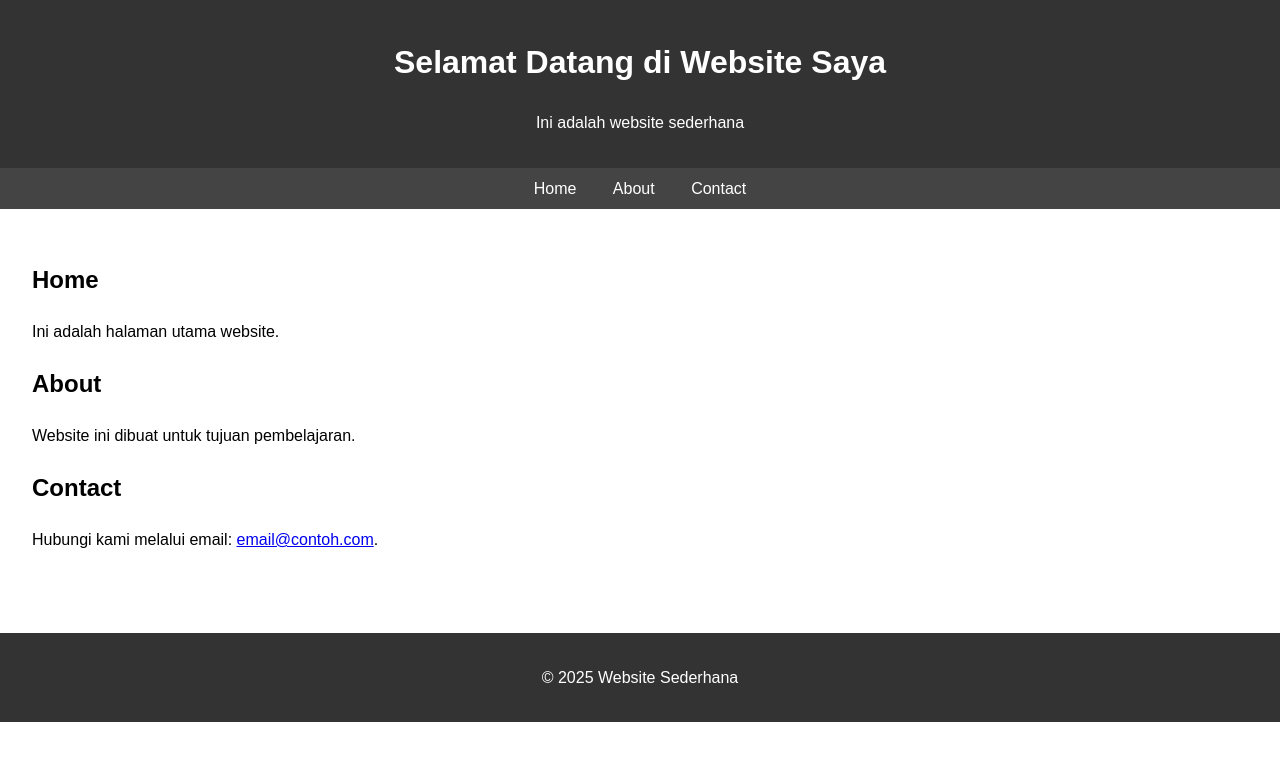
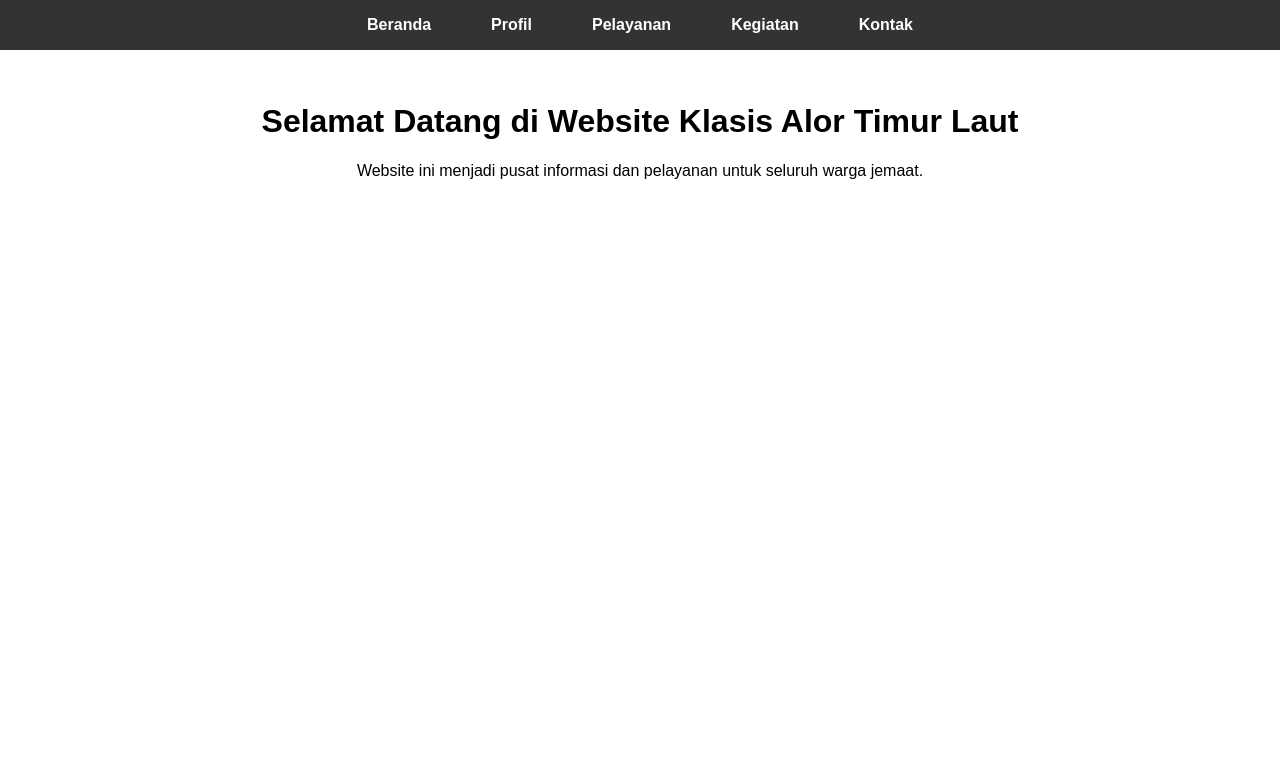
Before and after one commit to KlasisAlorTimurLaut/KlasisATL-Website, a plain HTML site: page index.html in a window 1280 px wide. Drawn offline with Linux system fonts and the light colour scheme.

Commit message:
Add files via upload

```diff
--- a/index.html
+++ b/index.html
@@ -3,71 +3,98 @@
 <head>
     <meta charset="UTF-8">
     <meta name="viewport" content="width=device-width, initial-scale=1.0">
-    <title>Website Sederhana</title>
+    <title>Klasis Alor Timur Laut</title>
     <style>
+        /* Gaya umum untuk halaman */
         body {
             font-family: Arial, sans-serif;
             margin: 0;
             padding: 0;
-            line-height: 1.6;
         }
-        header {
-            background: #333;
+
+        /* Gaya untuk navigasi */
+        nav {
+            background-color: #333;
             color: #fff;
             padding: 1rem 0;
-            text-align: center;
         }
-        nav {
-            background: #444;
-            padding: 0.5rem;
-            text-align: center;
+
+        nav ul {
+            list-style: none;
+            margin: 0;
+            padding: 0;
+            display: flex;
+            justify-content: center;
         }
-        nav a {
+
+        nav ul li {
+            margin: 0 15px;
+        }
+
+        nav ul li a {
             color: #fff;
             text-decoration: none;
-            margin: 0 1rem;
+            font-weight: bold;
+            padding: 10px 15px;
+            transition: background-color 0.3s ease;
         }
-        nav a:hover {
-            text-decoration: underline;
+
+        nav ul li a:hover {
+            background-color: #555;
+            border-radius: 5px;
         }
-        .container {
-            padding: 2rem;
+
+        /* Dropdown menu */
+        nav ul li {
+            position: relative;
         }
-        footer {
-            background: #333;
+
+        nav ul li ul {
+            display: none;
+            position: absolute;
+            top: 100%;
+            left: 0;
+            background-color: #444;
+            list-style: none;
+            padding: 10px 0;
+            margin: 0;
+        }
+
+        nav ul li ul li {
+            padding: 5px 15px;
+        }
+
+        nav ul li ul li a {
             color: #fff;
-            text-align: center;
-            padding: 1rem 0;
-            margin-top: 2rem;
+            text-decoration: none;
+            font-weight: normal;
+        }
+
+        nav ul li:hover ul {
+            display: block;
         }
     </style>
 </head>
 <body>
-    <header>
-        <h1>Selamat Datang di Website Saya</h1>
-        <p>Ini adalah website sederhana</p>
-    </header>
     <nav>
-        <a href="#home">Home</a>
-        <a href="#about">About</a>
-        <a href="#contact">Contact</a>
+        <ul>
+            <li><a href="#home">Beranda</a></li>
+            <li>
+                <a href="#profil">Profil</a>
+                <ul>
+                    <li><a href="#visi-misi">Visi & Misi</a></li>
+                    <li><a href="#sejarah">Sejarah</a></li>
+                    <li><a href="#pengurus">Pengurus</a></li>
+                </ul>
+            </li>
+            <li><a href="#pelayanan">Pelayanan</a></li>
+            <li><a href="#kegiatan">Kegiatan</a></li>
+            <li><a href="#kontak">Kontak</a></li>
+        </ul>
     </nav>
-    <div class="container">
-        <section id="home">
-            <h2>Home</h2>
-            <p>Ini adalah halaman utama website.</p>
-        </section>
-        <section id="about">
-            <h2>About</h2>
-            <p>Website ini dibuat untuk tujuan pembelajaran.</p>
-        </section>
-        <section id="contact">
-            <h2>Contact</h2>
-            <p>Hubungi kami melalui email: <a href="mailto:email@contoh.com">email@contoh.com</a>.</p>
-        </section>
+    <div style="padding: 2rem; text-align: center;">
+        <h1>Selamat Datang di Website Klasis Alor Timur Laut</h1>
+        <p>Website ini menjadi pusat informasi dan pelayanan untuk seluruh warga jemaat.</p>
     </div>
-    <footer>
-        <p>&copy; 2025 Website Sederhana</p>
-    </footer>
 </body>
 </html>
```
